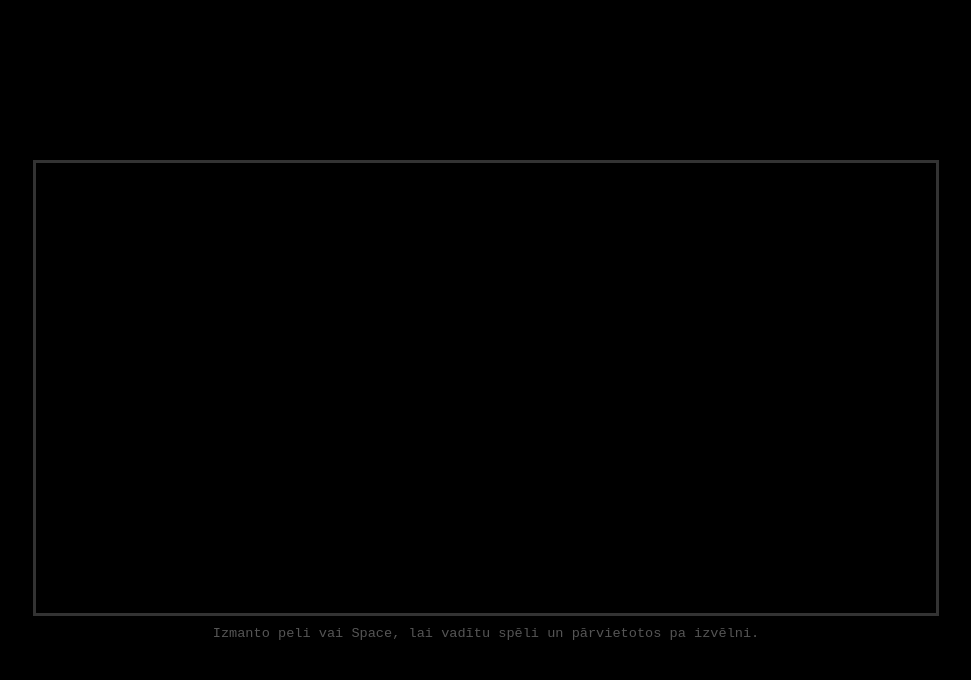
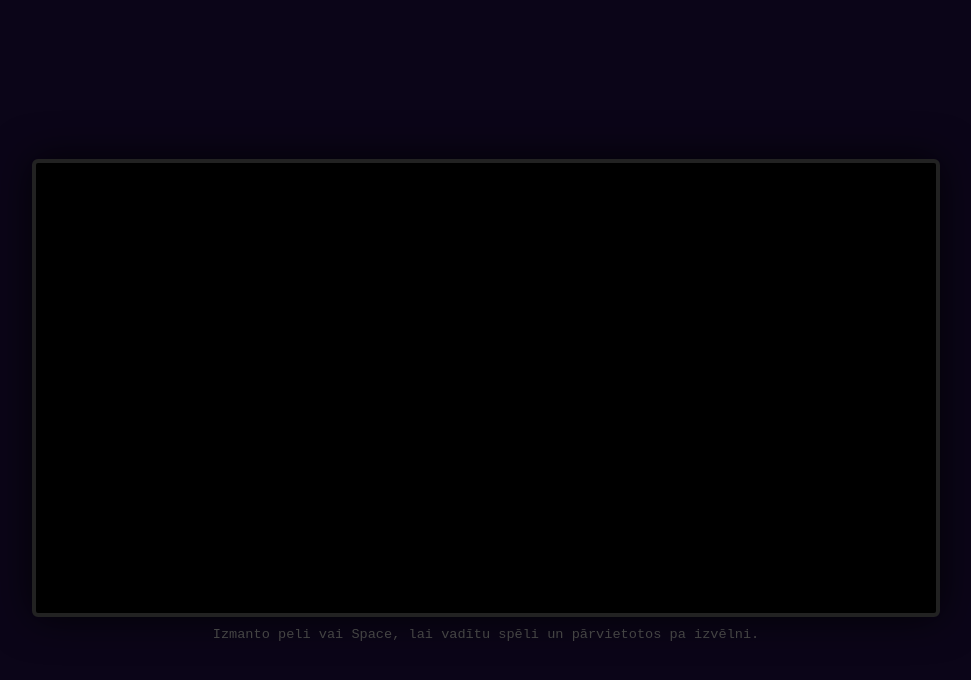
Before and after one commit to cerkovskisl-del/Pepe-Dash, a plain HTML site: page index.html in a window 1280 px wide. Shown: the whole page, without its empty margins (154-1125 px from the left). Drawn offline with Linux system fonts and the light colour scheme.

Commit message:
Update style.css

```diff
--- a/style.css
+++ b/style.css
@@ -6,8 +6,8 @@
 }
 
 body {
-    background-color: #000000;
-    font-family: 'Courier New', Courier, monospace; /* Retro spēļu stils */
+    background-color: #0b0518;
+    font-family: 'Courier New', Courier, monospace;
     display: flex;
     justify-content: center;
     align-items: center;
@@ -23,7 +23,7 @@ body {
 }
 
 .stats-bar {
-    width: 900;
+    width: 900px;
     display: flex;
     justify-content: space-between;
     margin-bottom: 8px;
@@ -34,18 +34,18 @@ body {
 }
 
 .canvas-wrapper {
-    border: 3px solid #333;
-    box-shadow: 0 0 30px rgba(0, 0, 0, 0.8);
+    border: 4px solid #222;
+    border-radius: 6px;
+    box-shadow: 0 0 40px rgba(0, 0, 0, 0.8);
     background-color: #000;
 }
 
 canvas {
     display: block;
-    cursor: pointer;
 }
 
 .hint {
     margin-top: 10px;
     font-size: 0.85rem;
-    color: #555;
+    color: #444;
 }
```
